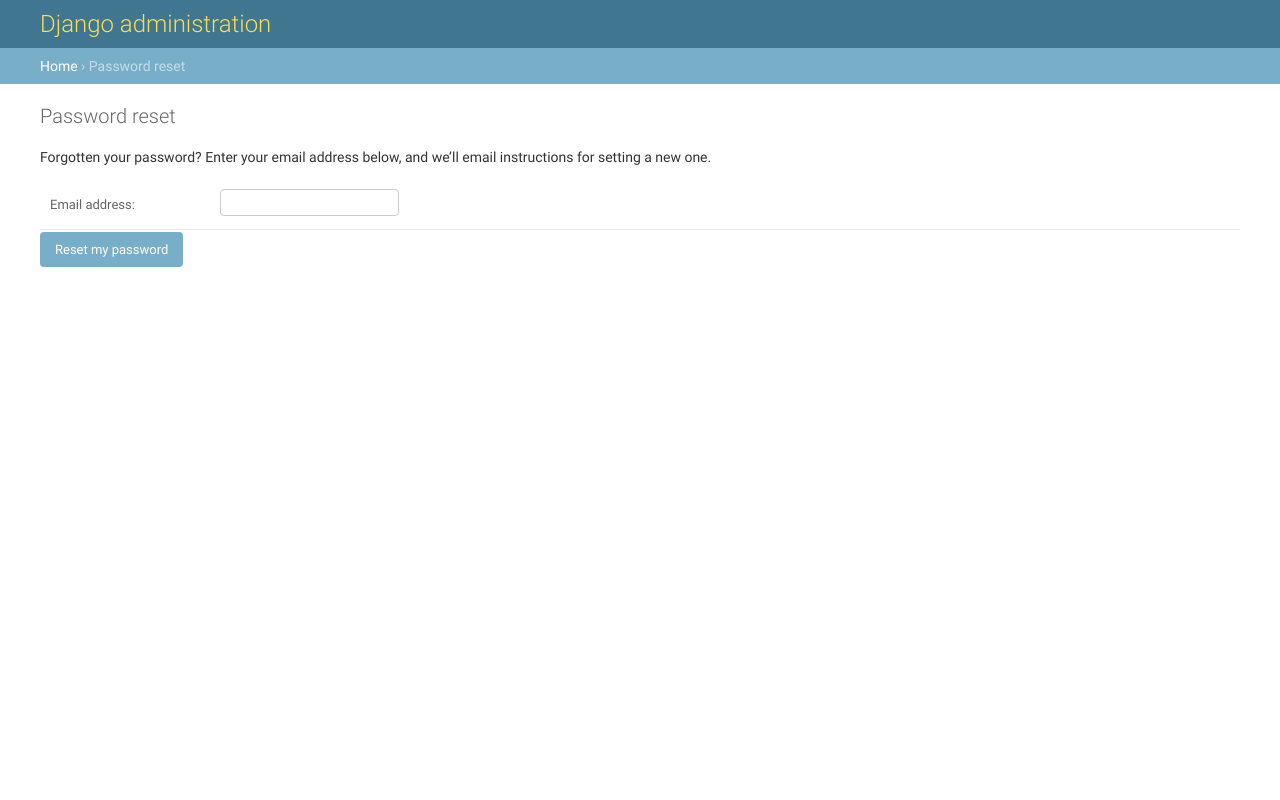
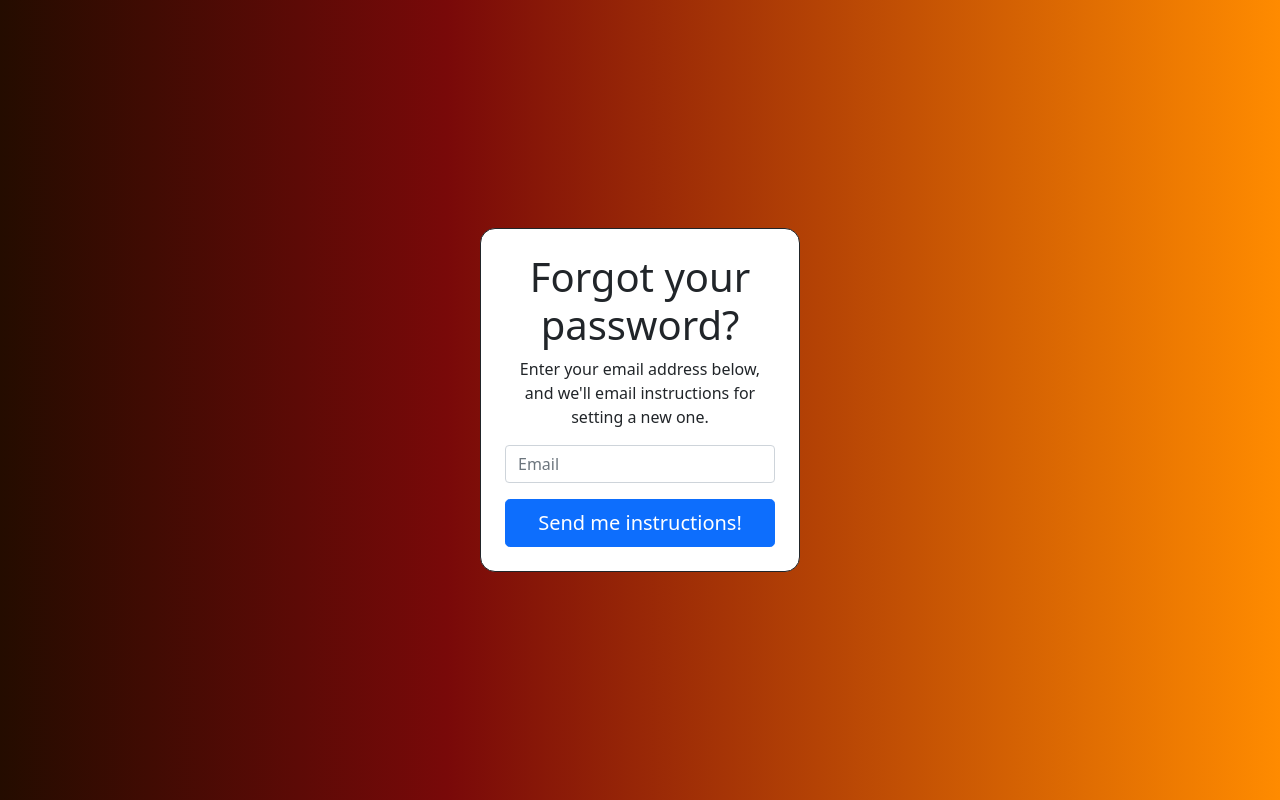
Before and after one commit to bgra9487/MCA, a Django app: page /password_reset/ in a window 1280 px wide. Run offline with Django 3.2, Linux system fonts and the light colour scheme; some libraries are stand-ins or nearby versions.

Commit message:
began working on password reset functionality

```diff
--- a/mca/mca/settings.py
+++ b/mca/mca/settings.py
@@ -130,3 +130,6 @@ STATICFILES_DIRS = [os.path.join(BASE_DIR, 'static'), ]
 
 LOGIN_REDIRECT_URL = "home"
 LOGOUT_REDIRECT_URL = "home"
+
+EMAIL_BACKEND = "django.core.mail.backends.filebased.EmailBackend"
+EMAIL_FILE_PATH = str(BASE_DIR.joinpath('sent_emails'))
--- /dev/null
+++ b/mca/templates/registration/password_reset_form.html
@@ -0,0 +1,18 @@
+{% extends 'base.html' %}
+
+{% block title %}Forgot Your Password?{% endblock %}
+
+{% block content %}
+<div class = "jumbotron d-flex align-items-center text-center min-vh-100">
+<div class="container w-25 h-50 p-4" style="border: 1px solid; border-radius: 15px; background:rgb(255,255,255)">
+  <h1>Forgot your password?</h1>
+  <p>Enter your email address below, and we'll email instructions for setting a new one.</p>
+
+  <form method="POST">
+    {% csrf_token %}
+    <p><label for="id_email" class="visually-hidden">Email:</label> <input class="form-control" placeholder="Email" type="email" name="email" autocomplete="email" maxlength="254" required="" id="id_email"></p>
+    <button class="w-100 btn btn-lg btn-primary"type="submit">Send me instructions!</button>
+  </form>
+</div>
+</div>
+{% endblock %}
```
Also changed, not shown: mca/templates/registration/login.html (+4 -3 lines), mca/db.sqlite3, 1 other file.
